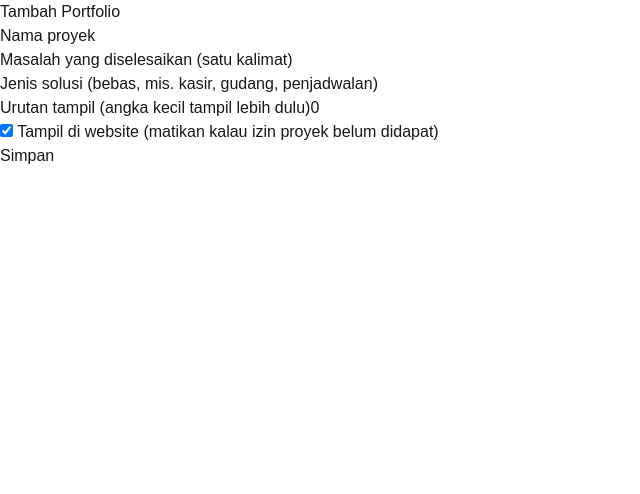
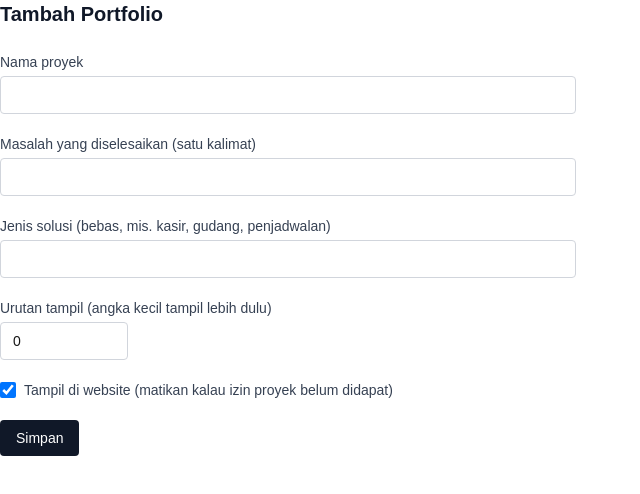
Before and after one commit to mohef-tech/company-moheftech, a Next.js app: page /admin/portfolio/baru in a window 1280 px wide. Shown: the top 494 px of the page, without its empty margins (0-640 px from the left). Built offline with nearby package versions, Linux system fonts and the light colour scheme; no server answers.

Commit message:
style: admin portfolio pages + fix root layout regression

```diff
--- a/app/admin/layout.tsx
+++ b/app/admin/layout.tsx
@@ -14,32 +14,52 @@ export default async function AdminLayout({
   }
 
   return (
-    <div className="min-h-screen bg-gray-50">
-      <nav className="flex items-center justify-between border-b border-gray-200 bg-white px-6 py-4">
-        <div className="flex gap-6 text-sm font-medium text-gray-600">
-          <Link href="/admin" className="hover:text-gray-900">
+    <div className="flex min-h-screen bg-gray-50">
+      <aside className="flex w-56 flex-col border-r border-gray-200 bg-white">
+        <div className="border-b border-gray-200 px-6 py-5">
+          <span className="text-lg font-semibold text-gray-900">
+            Mohef Tech
+          </span>
+          <p className="text-xs text-gray-400">Admin Panel</p>
+        </div>
+        <nav className="flex flex-1 flex-col gap-1 p-4 text-sm font-medium text-gray-600">
+          <Link
+            href="/admin"
+            className="rounded px-3 py-2 hover:bg-gray-100 hover:text-gray-900"
+          >
             Dashboard
           </Link>
-          <Link href="/admin/layanan" className="hover:text-gray-900">
+          <Link
+            href="/admin/layanan"
+            className="rounded px-3 py-2 hover:bg-gray-100 hover:text-gray-900"
+          >
             Layanan
           </Link>
-          <Link href="/admin/portfolio" className="hover:text-gray-900">
+          <Link
+            href="/admin/portfolio"
+            className="rounded px-3 py-2 hover:bg-gray-100 hover:text-gray-900"
+          >
             Portfolio
           </Link>
-          <Link href="/admin/pengaturan" className="hover:text-gray-900">
+          <Link
+            href="/admin/pengaturan"
+            className="rounded px-3 py-2 hover:bg-gray-100 hover:text-gray-900"
+          >
             Pengaturan
           </Link>
-        </div>
+        </nav>
+        <div className="border-t border-gray-200 p-4">
           <form action={logout}>
             <button
               type="submit"
-            className="rounded border border-gray-300 px-3 py-1.5 text-sm text-gray-600 hover:bg-gray-100"
+              className="w-full rounded border border-gray-300 px-3 py-2 text-sm text-gray-600 hover:bg-gray-100"
             >
               Logout
             </button>
           </form>
-      </nav>
-      <main className="mx-auto max-w-4xl px-6 py-8">{children}</main>
+        </div>
+      </aside>
+      <main className="flex-1 px-8 py-8">{children}</main>
     </div>
   );
 }
--- a/app/admin/portfolio/[id]/page.tsx
+++ b/app/admin/portfolio/[id]/page.tsx
@@ -20,23 +20,32 @@ export default async function EditPortfolioPage({
   if (!item) notFound();
 
   return (
-    <main>
-      <h1>Edit Portfolio</h1>
-      {error && <p>{error}</p>}
+    <div>
+      <h1 className="mb-6 text-xl font-semibold text-gray-900">
+        Edit Portfolio
+      </h1>
+      {error && (
+        <p className="mb-4 rounded border border-red-200 bg-red-50 px-4 py-2 text-sm text-red-700">
+          {error}
+        </p>
+      )}
       <PortfolioForm
         action={updatePortfolio.bind(null, item.id)}
         submitLabel="Simpan Perubahan"
         defaults={item}
       />
 
-      <hr />
+      <hr className="my-8 border-gray-200" />
 
+      <h2 className="mb-3 text-lg font-semibold text-red-700">
+        Zona Berbahaya
+      </h2>
       <form action={deletePortfolio.bind(null, item.id)}>
         <ConfirmButton
-          message="Hapus kartu portfolio ini? Tidak bisa dibatalkan."
+          message={`Hapus kartu portfolio "${item.title}"? Tidak bisa dibatalkan.`}
           label="Hapus Portfolio"
         />
       </form>
-    </main>
+    </div>
   );
 }
--- a/app/admin/portfolio/baru/page.tsx
+++ b/app/admin/portfolio/baru/page.tsx
@@ -9,10 +9,16 @@ export default async function NewPortfolioPage({
   const { error } = await searchParams;
 
   return (
-    <main>
-      <h1>Tambah Portfolio</h1>
-      {error && <p>{error}</p>}
+    <div>
+      <h1 className="mb-6 text-xl font-semibold text-gray-900">
+        Tambah Portfolio
+      </h1>
+      {error && (
+        <p className="mb-4 rounded border border-red-200 bg-red-50 px-4 py-2 text-sm text-red-700">
+          {error}
+        </p>
+      )}
       <PortfolioForm action={createPortfolio} submitLabel="Simpan" />
-    </main>
+    </div>
   );
 }
--- a/app/admin/portfolio/page.tsx
+++ b/app/admin/portfolio/page.tsx
@@ -10,50 +10,82 @@ export default async function AdminPortfolioPage() {
   });
 
   return (
-    <main>
-      <h1>Portfolio</h1>
-      <Link href="/admin/portfolio/baru">Tambah Portfolio</Link>
+    <div>
+      <div className="mb-6 flex items-center justify-between">
+        <h1 className="text-xl font-semibold text-gray-900">Portfolio</h1>
+        <Link
+          href="/admin/portfolio/baru"
+          className="rounded bg-gray-900 px-4 py-2 text-sm font-medium text-white hover:bg-gray-800"
+        >
+          Tambah Portfolio
+        </Link>
+      </div>
+
       {items.length === 0 ? (
-        <p>Belum ada portfolio.</p>
+        <p className="text-sm text-gray-500">Belum ada portfolio.</p>
       ) : (
-        <table>
-          <thead>
+        <div className="overflow-x-auto rounded border border-gray-200 bg-white">
+          <table className="w-full text-left text-sm">
+            <thead className="border-b border-gray-200 bg-gray-50 text-gray-600">
               <tr>
-              <th>Nama Proyek</th>
-              <th>Jenis Solusi</th>
-              <th>Urutan</th>
-              <th>Status</th>
-              <th>Aksi</th>
+                <th className="px-4 py-3 font-medium">Nama Proyek</th>
+                <th className="px-4 py-3 font-medium">Jenis Solusi</th>
+                <th className="px-4 py-3 font-medium">Urutan</th>
+                <th className="px-4 py-3 font-medium">Status</th>
+                <th className="px-4 py-3 font-medium">Aksi</th>
               </tr>
             </thead>
-          <tbody>
+            <tbody className="divide-y divide-gray-100">
               {items.map((item) => (
                 <tr key={item.id}>
-                <td>{item.title}</td>
-                <td>{item.solutionType}</td>
-                <td>{item.sortOrder}</td>
-                <td>{item.isVisible ? "Tampil" : "Sembunyi"}</td>
-                <td>
-                  <Link href={`/admin/portfolio/${item.id}`}>Edit</Link>
-                  {" | "}
+                  <td className="px-4 py-3 font-medium text-gray-900">
+                    {item.title}
+                  </td>
+                  <td className="px-4 py-3 text-gray-600">
+                    {item.solutionType}
+                  </td>
+                  <td className="px-4 py-3 text-gray-600">{item.sortOrder}</td>
+                  <td className="px-4 py-3">
+                    <span
+                      className={`rounded px-2 py-0.5 text-xs font-medium ${
+                        item.isVisible
+                          ? "bg-green-50 text-green-700"
+                          : "bg-gray-100 text-gray-500"
+                      }`}
+                    >
+                      {item.isVisible ? "Tampil" : "Sembunyi"}
+                    </span>
+                  </td>
+                  <td className="px-4 py-3">
+                    <div className="flex items-center gap-3">
+                      <Link
+                        href={`/admin/portfolio/${item.id}`}
+                        className="text-gray-600 underline hover:text-gray-900"
+                      >
+                        Edit
+                      </Link>
                       <form
                         action={togglePortfolioVisible.bind(
                           null,
                           item.id,
                           !item.isVisible,
                         )}
-                    style={{ display: "inline" }}
                       >
-                    <button type="submit">
+                        <button
+                          type="submit"
+                          className="text-gray-600 underline hover:text-gray-900"
+                        >
                           {item.isVisible ? "Sembunyikan" : "Tampilkan"}
                         </button>
                       </form>
+                    </div>
                   </td>
                 </tr>
               ))}
             </tbody>
           </table>
+        </div>
       )}
-    </main>
+    </div>
   );
 }
--- a/components/admin/portfolio-form.tsx
+++ b/components/admin/portfolio-form.tsx
@@ -15,20 +15,27 @@ export function PortfolioForm({
   submitLabel,
   defaults,
 }: PortfolioFormProps) {
+  const inputClass =
+    "rounded border border-gray-300 px-3 py-2 text-sm focus:border-gray-900 focus:outline-none";
+  const labelClass = "text-sm font-medium text-gray-700";
+
   return (
-    <form action={action}>
-      <div>
-        <label htmlFor="title">Nama proyek</label>
+    <form action={action} className="max-w-xl space-y-5">
+      <div className="flex flex-col gap-1">
+        <label htmlFor="title" className={labelClass}>
+          Nama proyek
+        </label>
         <input
           id="title"
           name="title"
           type="text"
           defaultValue={defaults?.title}
           required
+          className={inputClass}
         />
       </div>
-      <div>
-        <label htmlFor="shortDescription">
+      <div className="flex flex-col gap-1">
+        <label htmlFor="shortDescription" className={labelClass}>
           Masalah yang diselesaikan (satu kalimat)
         </label>
         <input
@@ -37,10 +44,11 @@ export function PortfolioForm({
           type="text"
           defaultValue={defaults?.shortDescription}
           required
+          className={inputClass}
         />
       </div>
-      <div>
-        <label htmlFor="solutionType">
+      <div className="flex flex-col gap-1">
+        <label htmlFor="solutionType" className={labelClass}>
           Jenis solusi (bebas, mis. kasir, gudang, penjadwalan)
         </label>
         <input
@@ -49,10 +57,11 @@ export function PortfolioForm({
           type="text"
           defaultValue={defaults?.solutionType}
           required
+          className={inputClass}
         />
       </div>
-      <div>
-        <label htmlFor="sortOrder">
+      <div className="flex flex-col gap-1">
+        <label htmlFor="sortOrder" className={labelClass}>
           Urutan tampil (angka kecil tampil lebih dulu)
         </label>
         <input
@@ -60,19 +69,27 @@ export function PortfolioForm({
           name="sortOrder"
           type="number"
           defaultValue={defaults?.sortOrder ?? 0}
+          className={`w-32 ${inputClass}`}
         />
       </div>
-      <div>
-        <label>
-          <input
-            name="isVisible"
-            type="checkbox"
-            defaultChecked={defaults?.isVisible ?? true}
-          />{" "}
+      <div className="flex items-center gap-2">
+        <input
+          id="isVisible"
+          name="isVisible"
+          type="checkbox"
+          defaultChecked={defaults?.isVisible ?? true}
+          className="h-4 w-4"
+        />
+        <label htmlFor="isVisible" className="text-sm text-gray-700">
           Tampil di website (matikan kalau izin proyek belum didapat)
         </label>
       </div>
-      <button type="submit">{submitLabel}</button>
+      <button
+        type="submit"
+        className="rounded bg-gray-900 px-4 py-2 text-sm font-medium text-white hover:bg-gray-800"
+      >
+        {submitLabel}
+      </button>
     </form>
   );
 }
```
Also changed, not shown: progress.txt. Lines whose indentation alone changed are shown as unchanged.
